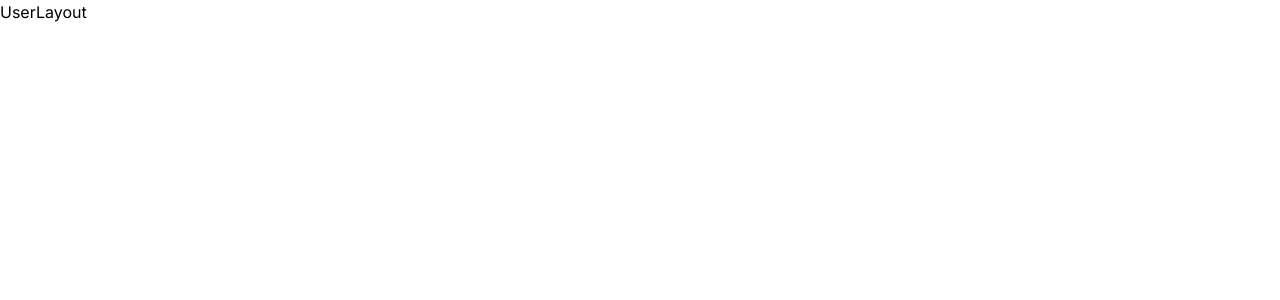
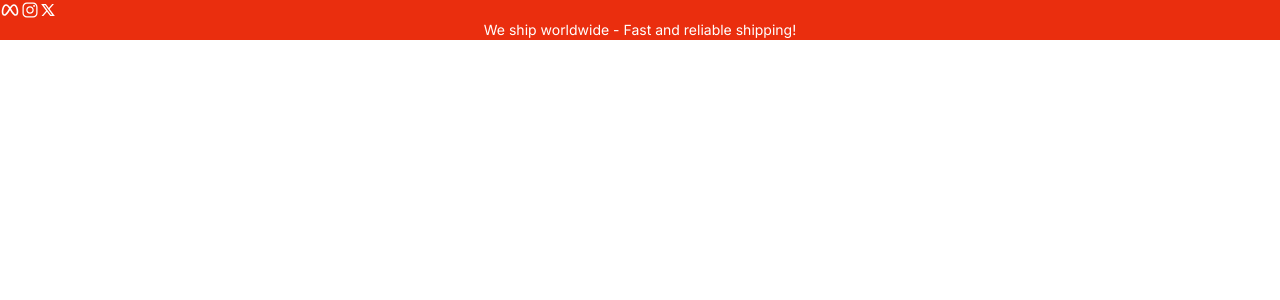
Before and after one commit to Aniketsahoo228/scalable-mern-commerce-platform, a React (Vite) app in the folder Frontend/: page / in a window 1280 px wide. Shown: the top 300 px of the page. Built offline with nearby package versions, Linux system fonts and the light colour scheme.

Commit message:
Update header and layout components

```diff
--- /dev/null
+++ b/Frontend/src/components/Common/Header.jsx
@@ -0,0 +1,11 @@
+import Topbar from "../Layout/Topbar"
+
+const Header = () => {
+  return (
+    <div>
+      <Topbar/>
+    </div>
+  )
+}
+
+export default Header
--- /dev/null
+++ b/Frontend/src/components/Layout/Topbar.jsx
@@ -0,0 +1,29 @@
+import {TbBrandMeta} from "react-icons/tb"
+import {IoLogoInstagram} from "react-icons/io"
+import {RiTwitterXLine} from "react-icons/ri"
+
+const Topbar = () => {
+  return <div className="bg-[#ea2e0e] text-white">
+      <div className="container mx-auto">
+        <div class = "flex items-center space-4x">
+            <a href="#" className = "hover:text-gray-300">
+              <TbBrandMeta className="h-5 w-5"/>
+            </a>
+            <a href="#" className = "hover:text-gray-300">
+              <IoLogoInstagram className="h-5 w-5"/>
+            </a>
+            <a href="#" className = "hover:text-gray-300">
+              <RiTwitterXLine className="h-4 w-4"/>
+            </a>
+        </div>
+        <div className="text-sm text-center">
+            <span>We ship worldwide - Fast and reliable shipping!</span>
+        </div>
+        <div className="text-sm">
+            <a href="tel:+1234567890" className ="hover:text-gray-300"></a>
+        </div>
+      </div>
+  </div>
+}
+
+export default Topbar
--- a/Frontend/src/components/Layout/UserLayout.jsx
+++ b/Frontend/src/components/Layout/UserLayout.jsx
@@ -1,5 +1,11 @@
-const UserLayout = () => (
-  <div>UserLayout</div>
-);
+import Header from "../Common/Header";
+
+const UserLayout = () => {
+  return (
+    <>
+    <Header />
+    </>
+  );
+};
 
 export default UserLayout;
```
